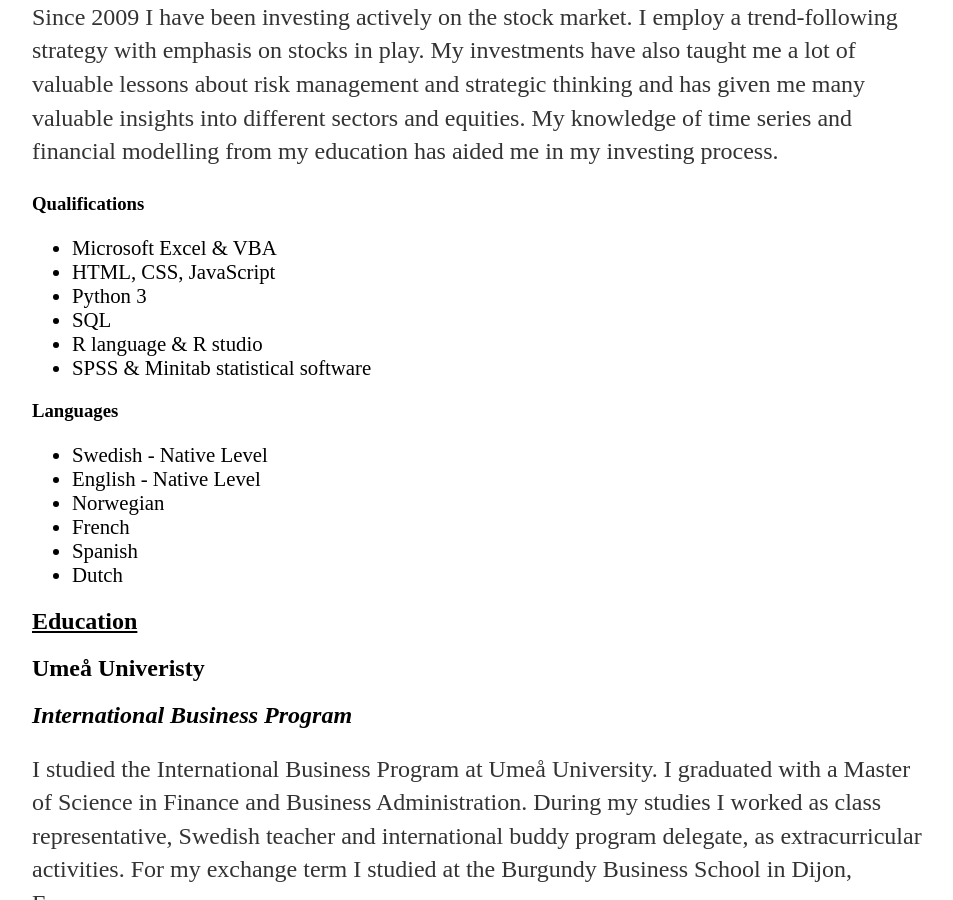
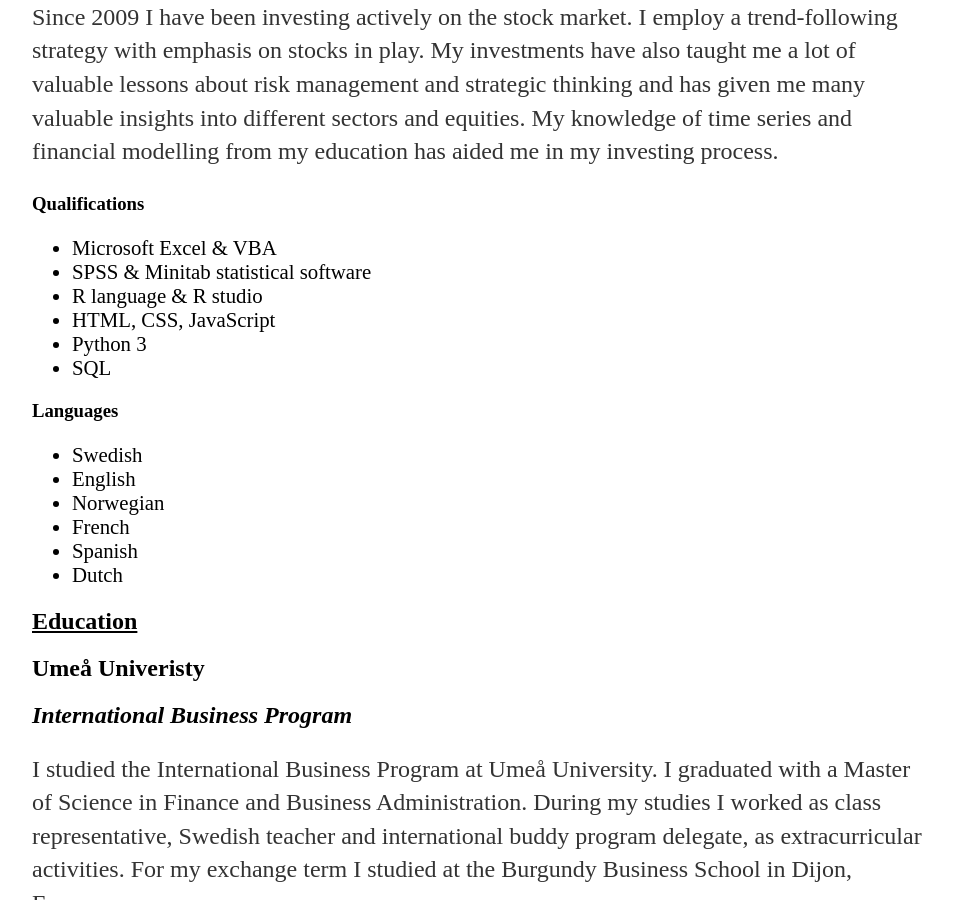
Before and after one commit to oscarjoos/oscarjoos.github.io, a Jekyll site: the page built from cv/index.html, in a window 1280 px wide and 900 px high, scrolled down 871 px. Shown: the whole window, without its empty margins (160-1113 px from the left). Built offline with Jekyll 4.4.1, drawn with Linux system fonts in a browser that asks for light colours.

Commit message:
Update index.html

```diff
--- a/cv/index.html
+++ b/cv/index.html
@@ -48,18 +48,19 @@ strategic thinking and has given me many valuable insights into different sector
 <h3> Qualifications</h3>
  <ul id="list">
    <li>Microsoft Excel & VBA</li>
+ <li>SPSS & Minitab statistical software</li>
+<li>R language & R studio </li>
    <li> HTML, CSS, JavaScript</li>
    <li>Python 3 </li>
    <li>SQL</li>
-   <li>R language & R studio </li>
-   <li>SPSS & Minitab statistical software</li> </ul>
+   </ul>
 
   <h3>Languages</h3>
   <ul id="list">
-    <li> Swedish - Native Level</li>
-    <li> English - Native Level</li>
-    <li>Norwegian </li>
-    <li> French </li>
+    <li> Swedish</li>
+    <li> English</li>
+    <li>Norwegian</li>
+    <li> French</li>
       <li> Spanish</li>
         <li> Dutch</li> </ul>
 <h2><u> Education </h2></u>
```
